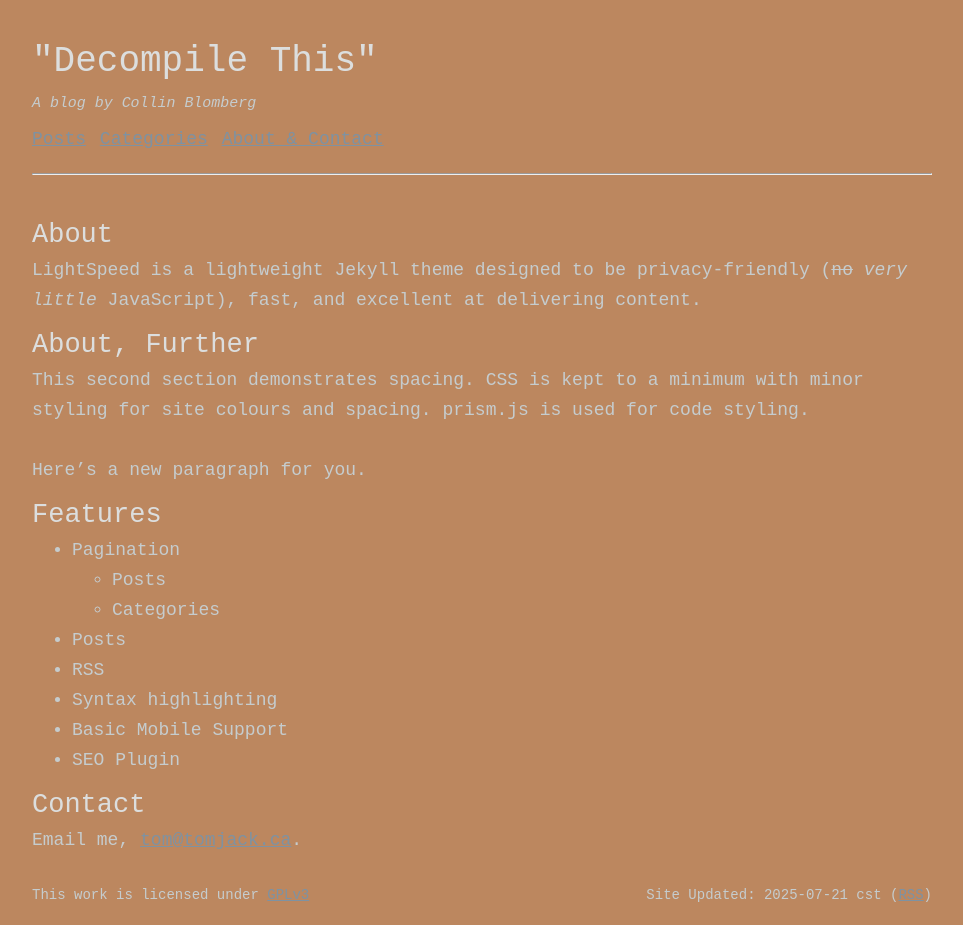
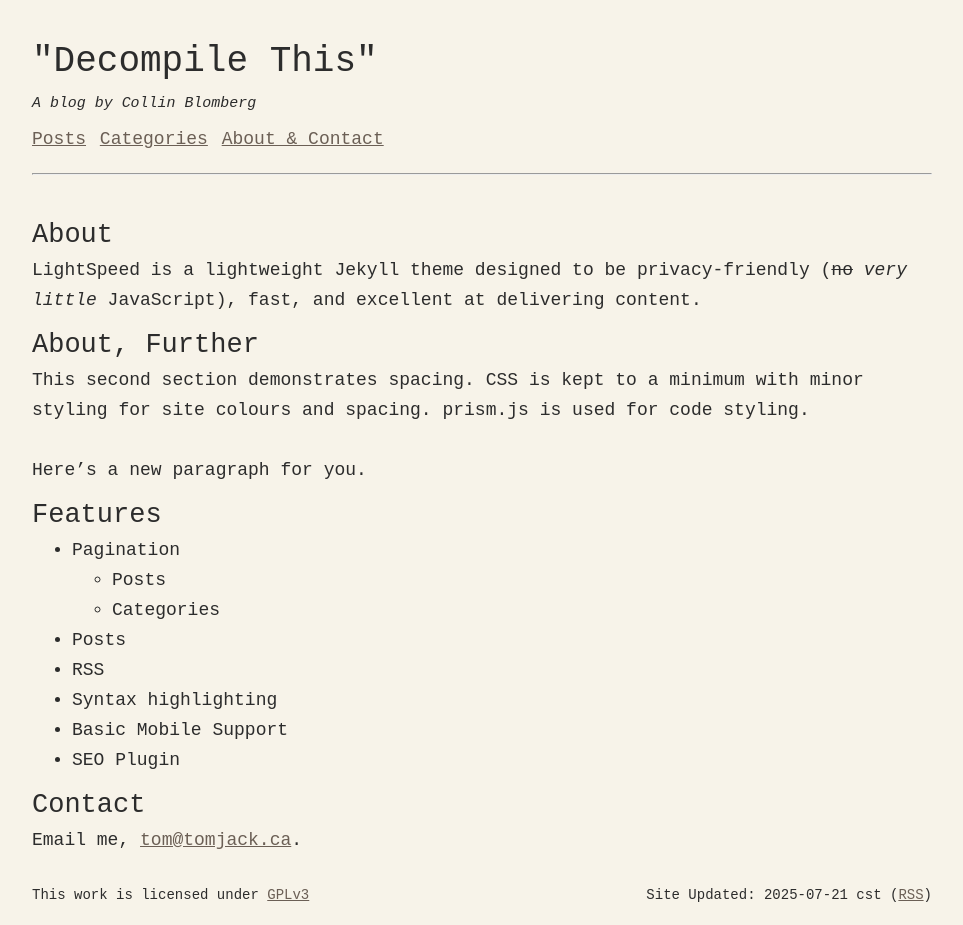
Before and after one commit to Wagonx/wagonx.github.io, a Jekyll site: the page built from index.md, in a window 1280 px wide. Shown: the whole page, without its empty margins (158-1121 px from the left). Built offline with Jekyll 4.4.1, drawn with Linux system fonts in a browser that asks for light colours.

Commit message:
more theme changes

```diff
--- a/_sass/page.scss
+++ b/_sass/page.scss
@@ -38,14 +38,14 @@ header h1, h5 {
 /* 04 Color and contrast */
 
 body {
-  color: #c5ccce;
-  background-color: #BC875F;
+  color: #2C2C2C;
+  background-color: #F7F3E9;
 }
 
 h1,
 h2,
 strong {
-  color: #dcdede;
+  color: #2C2C2C;
 }
 
 header h5 {
@@ -62,7 +62,7 @@ code {
 /* 06 Primary color */
 
 a {
-  color: #7e92a2;
+  color: #6B5F55;
 }
 
 /* 07 Secondary colors */
```
